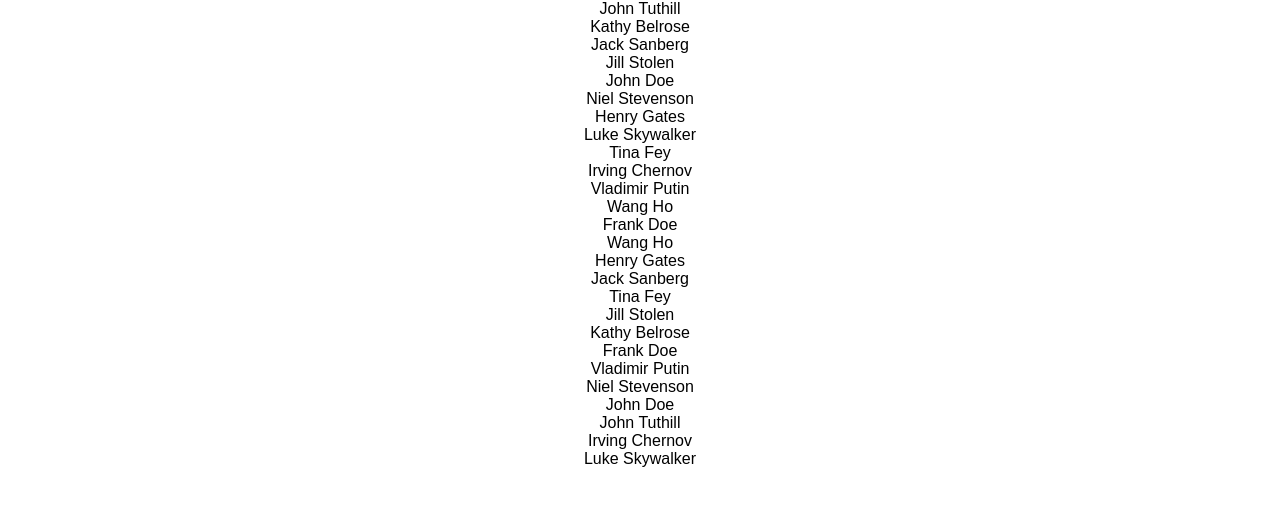
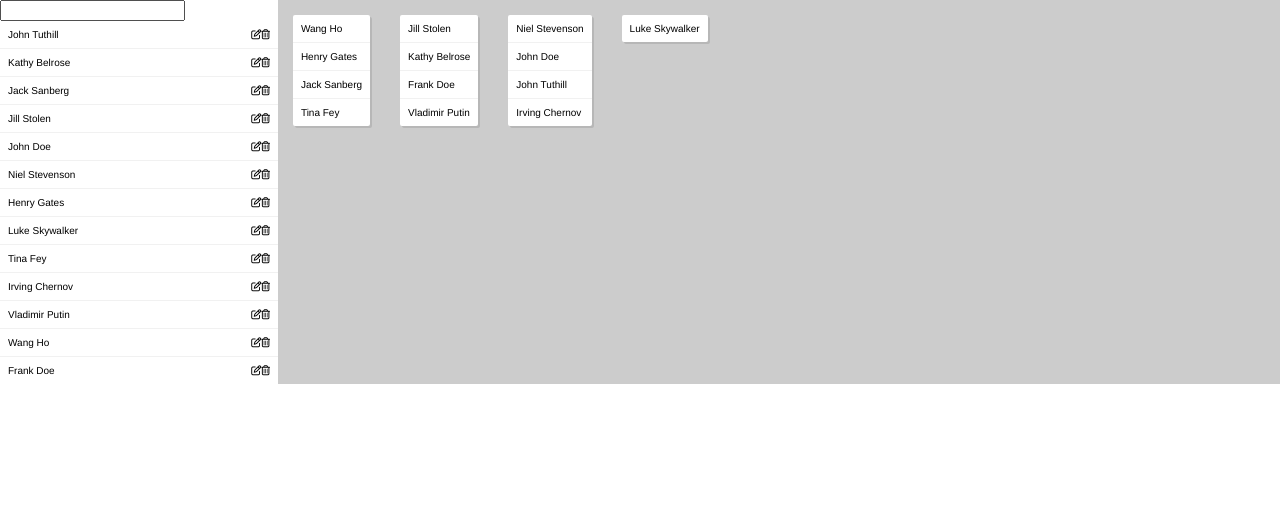
Before and after one commit to cstrangedk/lunch-date, a React (Create React App) app: page / in a window 1280 px wide. Shown: the top 506 px of the page. Built offline with nearby package versions, Linux system fonts and the light colour scheme.

Commit message:
Added css and styles

```diff
--- a/public/index.html
+++ b/public/index.html
@@ -10,6 +10,7 @@
     -->
     <link rel="manifest" href="%PUBLIC_URL%/manifest.json">
     <link rel="shortcut icon" href="%PUBLIC_URL%/favicon.ico">
+    <script src="https://use.fontawesome.com/2c0a293c45.js"></script>
     <!--
       Notice the use of %PUBLIC_URL% in the tags above.
       It will be replaced with the URL of the `public` folder during the build.
--- a/src/App.css
+++ b/src/App.css
@@ -1,5 +1,7 @@
 .App {
+  display: flex;
   text-align: center;
+  background-color: #CCC;
 }
 
 .App-logo {
@@ -26,3 +28,49 @@
   from { transform: rotate(0deg); }
   to { transform: rotate(360deg); }
 }
+
+.List {
+  background-color: #FFF;
+  flex-grow: 1;
+  text-align: left;
+}
+
+.List div {
+  /* border-bottom: thin solid #555555; */
+}
+
+.Cards {
+  display: flex;
+  flex-direction: row;
+  flex-grow: 6;
+  text-align: left;
+  align-items: flex-start;
+}
+
+.Card {
+  background-color: #FFF;
+  max-width: 120px;
+  margin: 15px 15px;
+  border-radius: 2px;
+  box-shadow: 2px 2px 0 rgba(0,0,0,0.1);
+}
+
+.Person {
+  /* display: flex; */
+  /* align-items: center; */
+  border-bottom: 1px solid #f1f1f1;
+}
+
+.Person:last-child {
+  border-bottom: 0;
+}
+
+p {
+  margin: 0;
+  padding: 8px;
+  /* transition: background 0.2s; */
+  /* flex: 1; */
+  font-family: 'helvetica neue';
+  font-size: 10px;
+  font-weight: 200;
+}
--- a/src/components/Cards.js
+++ b/src/components/Cards.js
@@ -16,7 +16,7 @@
         );
 
         return(
-            <div>
+            <div className="Cards">
                 {cards}
             </div>
         )
--- a/src/components/PeopleList.js
+++ b/src/components/PeopleList.js
@@ -6,17 +6,40 @@
 // </div>
 
 class PeopleList extends React.Component {
+    constructor(props) {
+        super(props);
+        this.state = {value: ''};
+
+        this.handleChange = this.handleChange.bind(this);
+        this.handleSubmit = this.handleSubmit.bind(this);
+    }
+
+    handleChange(event) {
+        this.setState({value: event.target.value});
+    }
+
+    handleSubmit(event) {
+        alert('A name was submitted: ' + this.state.value);
+        event.preventDefault();
+    }
+
     render() {
-        console.log(this.props.people);
+        // console.log(this.props.people);
         let people = this.props.people.map((name, i) => (
             <Person
                 name={name}
                 key={i}
+                options={true}
             />
         ))
 
         return(
-            <div class="List">
+            <div className="List">
+                <div className="PersonEntry">
+                    <form onSubmit={this.handleSubmit}>
+                        <input type="text" value={this.state.value} onChange={this.handleChange} />
+                    </form>
+                </div>
                 {people}
             </div>
         );
--- a/src/components/Person.js
+++ b/src/components/Person.js
@@ -3,9 +3,19 @@
 class Person extends React.Component {
     render() {
         let name = this.props.name;
+        let options = this.props.options;
+
         return (
-            <div>
-                {name}
+            <div className="Person">
+                <p>
+                    {name}
+                    {options ?
+                        <span style={{float: "right"}}>
+                            <i class="fa fa-pencil-square-o" aria-hidden="true"></i><i class="fa fa-trash-o" aria-hidden="true"></i>
+                        </span>
+                        : null
+                    }
+                </p>
             </div>
         )
     }
```
